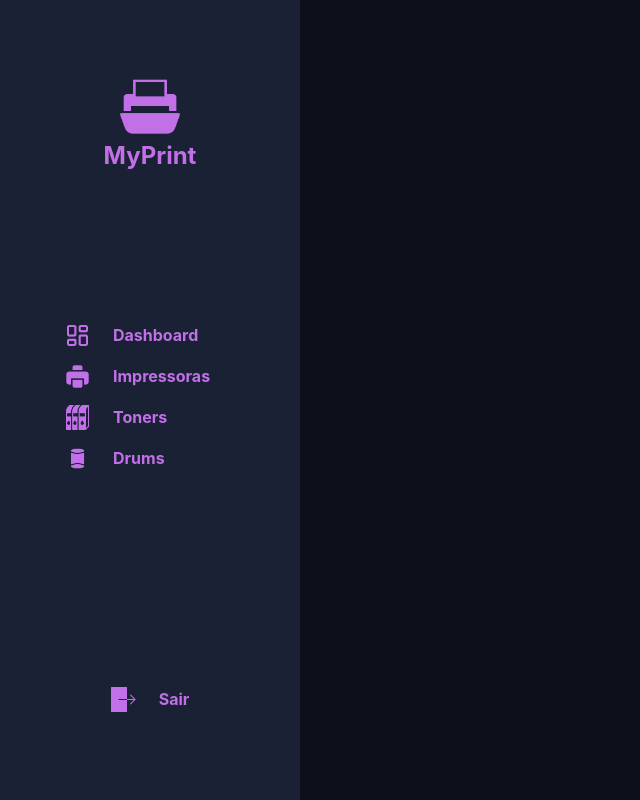
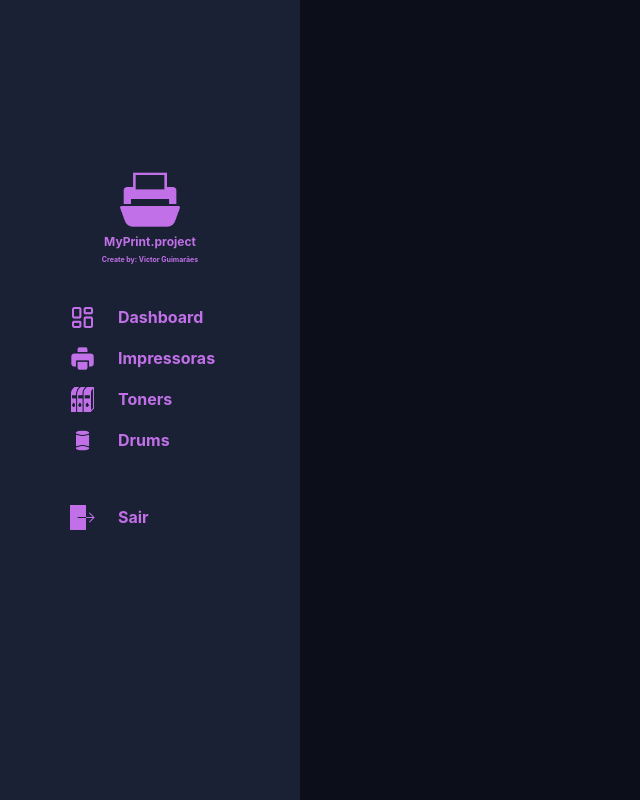
Before and after one commit to victorguimaraesdev/myprint-Next, a Next.js app: page / in a window 1280 px wide. Shown: the whole page, without its empty margins (0-640 px from the left). Built offline with nearby package versions, Linux system fonts and the light colour scheme.

Commit message:
style: Complete organization of sideBar

```diff
--- a/src/app/globals.css
+++ b/src/app/globals.css
@@ -6,16 +6,18 @@
   --supp1: #c170e8;
   --supp2: #4173cc;
   --supp3: #27bce0;
+  --hoverSide: #20273d;
 }
 *{
-  margin: 0;
-  padding: 0;
   box-sizing: border-box;
+  transition: background-color 0.3s ease 0.2s;
 }
 html, body {
   height: 100%;
 }
 body {
+  margin: 0;
+  padding: 0;
   height: 100vh;
   background: var(--background);
   color: var(--foreground);
--- a/src/components/sidebar/index.tsx
+++ b/src/components/sidebar/index.tsx
@@ -1,43 +1,46 @@
 
 export default function SideBar () {
     return (
-        <div className="flex flex-col h-full justify-around items-center w-[300px] bg-[#1b2135] text-[var(--supp1)]">
-            <div className="flex flex-col items-center gap-1">
+        <div className="flex flex-col h-full gap-10 justify-center items-center w-[300px] bg-[#1b2135] text-[var(--supp1)]">
+            <div className="flex flex-col items-center gap-1 ">
                 <img src="assets/logo/logo.png" alt="logo" className="h-[60px] w-auto" />
-                <h1 className="font-bold text-2xl">MyPrint</h1>
+                <h1 className="font-bold text-[12px]">MyPrint.project</h1>
+                <h1 className="font-bold text-[7px]">Create by: Victor Guimarães</h1>
             </div>
-            <nav className="flex flex-col gap-4 h-50 w-full items-center" >
-                <div className="flex flex-row gap-2  w-[170px]">
+            <nav className="flex flex-col gap-4 h-40 w-full items-center " >
+                <div className="flex flex-row gap-2  w-[160px] cursor-pointer hover:bg-[var(--hoverSide)]">
                     <div className="flex flex-row w-[40px] ">
                         <img src="assets/icons/dashboard.png" alt="home" className="h-[25px] w-auto" />
                     </div>
                     <span className="font-bold">Dashboard</span>
                 </div>
-                 <div className="flex flex-row gap-2 w-[170px]">
+                 <div className="flex flex-row gap-2 w-[160px] cursor-pointer hover:bg-[var(--hoverSide)]">
                     <div className="flex flex-row w-[40px] ">
                      <img src="assets/icons/printer.png" alt="home" className="h-[25px] w-auto" />
                     </div>
                     <span className="font-bold">Impressoras</span>
                 </div>
-                 <div className="flex flex-row gap-2 w-[170px]">
+                 <div className="flex flex-row gap-2 w-[160px] cursor-pointer hover:bg-[var(--hoverSide)] ">
                     <div className="flex flex-row w-[40px] ">
                     <img src="assets/icons/toner.png" alt="home" className="h-[25px] w-auto" />
                     </div>
                     <span className="font-bold">Toners</span>
                 </div>
-                 <div className="flex flex-row gap-2 w-[170px] ">
+                 <div className="flex flex-row gap-2 w-[160px] cursor-pointer hover:bg-[var(--hoverSide)]">
                     <div className="flex flex-row w-[40px]">
                         <img src="assets/icons/cylinder.png" alt="home" className="h-[25px] w-auto" />
                     </div>
                     <span className="font-bold">Drums</span>
                 </div>
             </nav>
-            <div className="h-[50px] flex flex-row items-center gap-2">
+            <div className="flex flex-row gap-2 w-[160px] cursor-pointer hover:bg-[var(--hoverSide)] ">
                 <div className="flex flex-row w-[40px]">
                         <img src="assets/icons/out.png" alt="home" className="h-[25px] w-auto" />
                 </div>
                     <span className="font-bold">Sair</span>
             </div>
+            <div className="h-[1px] w-full mt-15"></div>
         </div>
     )
 }
+//#eed3f8
```
